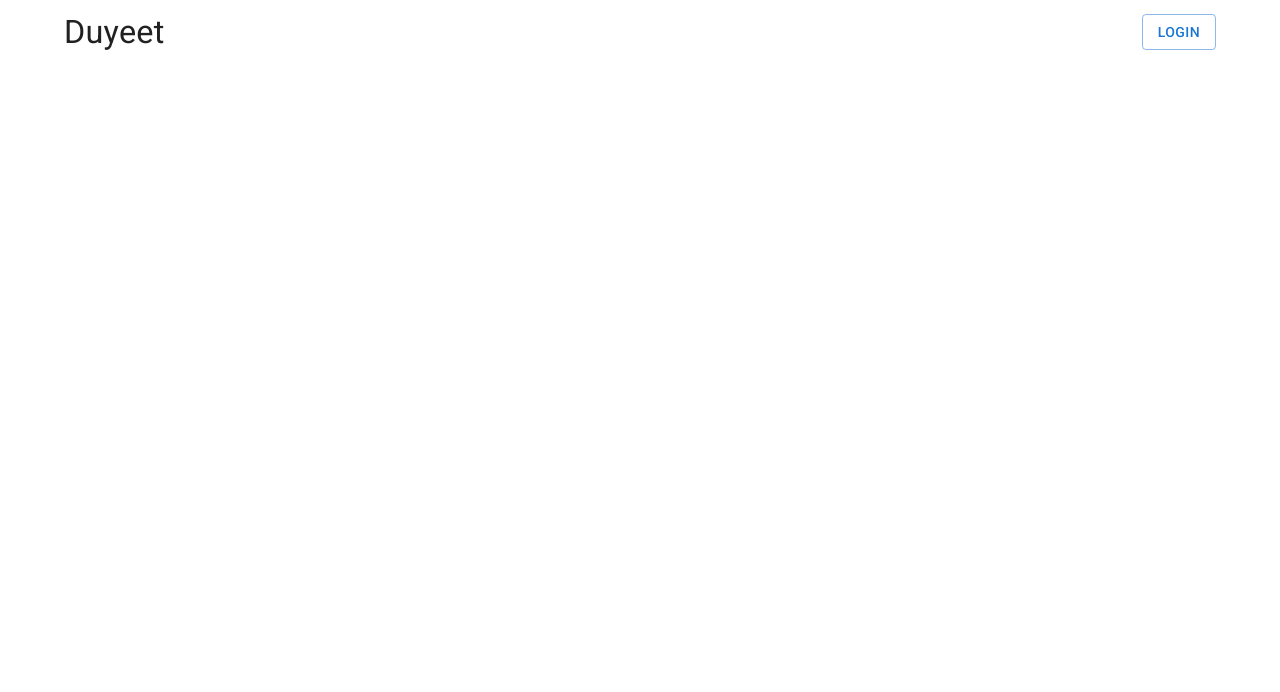
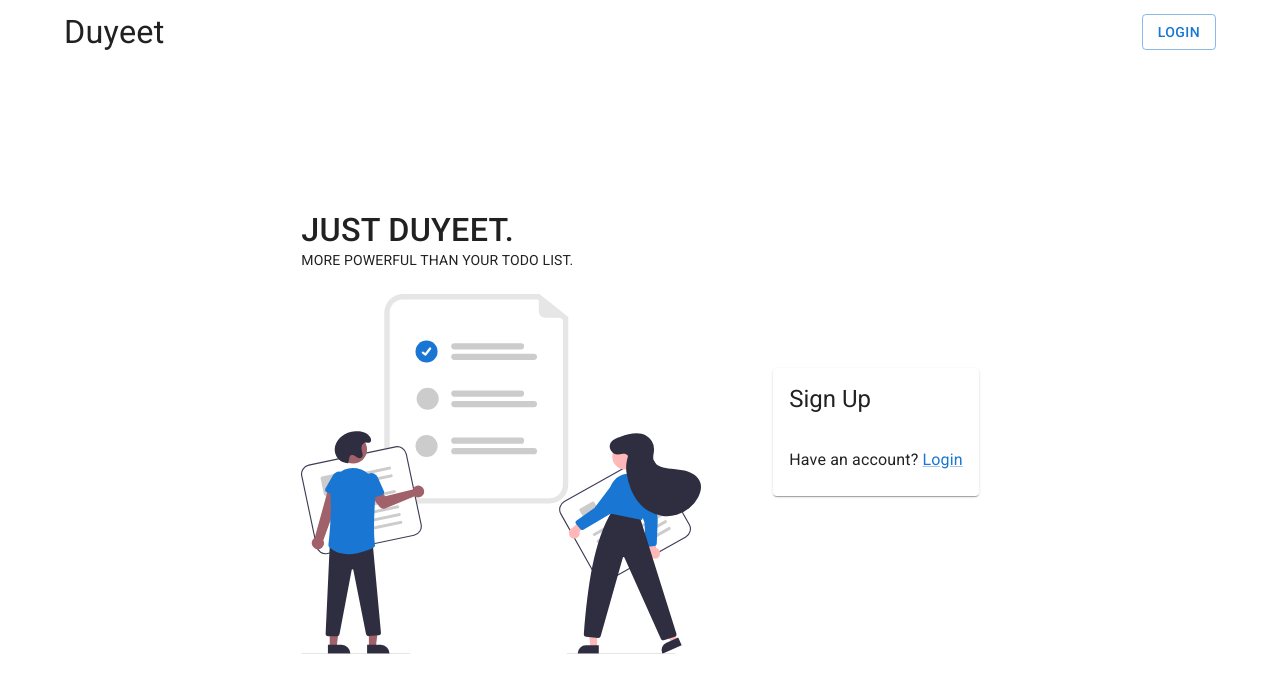
Before and after one commit to Anonymxtrix/duyeet, a React (Create React App) app in the folder frontend/: page / in a window 1280 px wide. Shown: the top 692 px of the page. Built offline with nearby package versions, Linux system fonts and the light colour scheme.

Commit message:
Fill content for home page

```diff
--- a/frontend/src/components/Page.tsx
+++ b/frontend/src/components/Page.tsx
@@ -1,18 +1,19 @@
 import { ReactNode } from "react";
 import { Helmet } from "react-helmet-async";
+import Box, { BoxProps } from "@mui/material/Box";
 
-interface Props {
+interface Props extends BoxProps {
   title?: string;
   children?: ReactNode;
 }
 
 const Page: React.FC<Props> = (props) => {
-  const { title, children } = props;
+  const { title, children, ...boxProps } = props;
   return (
-    <>
+    <Box display="flex" flexGrow={1} padding={3} {...boxProps}>
       <Helmet>{title && <title>{title} - Duyeet</title>}</Helmet>
       {children}
-    </>
+    </Box>
   );
 };
 
--- /dev/null
+++ b/frontend/src/components/SignUpCard.tsx
@@ -0,0 +1,28 @@
+import { Link as RouterLink } from "react-router-dom";
+import Card from "@mui/material/Card";
+import CardContent from "@mui/material/CardContent";
+import CardHeader from "@mui/material/CardHeader";
+import Link from "@mui/material/Link";
+import Stack from "@mui/material/Stack";
+import Typography from "@mui/material/Typography";
+
+const SignUpCard: React.FC = () => {
+  return (
+    <Card>
+      <CardHeader title="Sign Up" />
+      <CardContent>
+        <Stack spacing={3}>
+          {/* TODO: Add sign up form */}
+          <Typography variant="body1">
+            Have an account?{" "}
+            <Link component={RouterLink} to="/login">
+              Login
+            </Link>
+          </Typography>
+        </Stack>
+      </CardContent>
+    </Card>
+  );
+};
+
+export default SignUpCard;
--- a/frontend/src/views/Error404.tsx
+++ b/frontend/src/views/Error404.tsx
@@ -8,12 +8,14 @@ const Error404: React.FC = () => {
   return (
     <Page title="Page Not Found">
       <CenteringBox>
-        <Stack spacing={3} display="flex" alignItems="center">
+        <Stack spacing={6} display="flex" alignItems="center">
           <SvgPageNotFound
             width="100%"
-            style={{ maxWidth: 500, maxHeight: 340 }}
+            style={{ maxWidth: 400, height: "auto" }}
           />
-          <Typography variant="h3">Page not found</Typography>
+          <Typography variant="h3" textAlign="center">
+            Page not found
+          </Typography>
           <Typography variant="body1" textAlign="center">
             The page you are looking for doesn't exist. <br />
             Go back to choose another direction.
--- a/frontend/src/views/Home.tsx
+++ b/frontend/src/views/Home.tsx
@@ -1,7 +1,12 @@
+import CenteringBox from "components/CenteringBox";
 import Page from "components/Page";
+import SignUpCard from "components/SignUpCard";
+import { ReactComponent as SvgCompletedTasks } from "images/undraw_completed_tasks.svg";
 import { Link } from "react-router-dom";
 import AppBar from "@mui/material/AppBar";
+import Box from "@mui/material/Box";
 import Button from "@mui/material/Button";
+import Stack from "@mui/material/Stack";
 import ToolBar from "@mui/material/Toolbar";
 import Typography from "@mui/material/Typography";
 
@@ -22,7 +27,24 @@ const Home: React.FC = () => {
           </Button>
         </ToolBar>
       </AppBar>
-      <Page></Page>
+      <Page>
+        <CenteringBox>
+          <Stack direction={{ xs: "column", sm: "row" }} spacing={9}>
+            <Stack spacing={3} maxWidth={400}>
+              <Typography variant="body2">
+                <Typography variant="h4" fontWeight={500}>
+                  JUST DUYEET.
+                </Typography>
+                MORE POWERFUL THAN YOUR TODO LIST.
+              </Typography>
+              <SvgCompletedTasks style={{ maxWidth: "100%", height: "auto" }} />
+            </Stack>
+            <Box display="flex" flexDirection="column" justifyContent="center">
+              <SignUpCard />
+            </Box>
+          </Stack>
+        </CenteringBox>
+      </Page>
     </>
   );
 };
--- a/frontend/src/views/SignUp.tsx
+++ b/frontend/src/views/SignUp.tsx
@@ -1,32 +1,12 @@
 import CenteringBox from "components/CenteringBox";
 import Page from "components/Page";
-import { Link as RouterLink } from "react-router-dom";
-import Card from "@mui/material/Card";
-import CardContent from "@mui/material/CardContent";
-import CardHeader from "@mui/material/CardHeader";
-import Link from "@mui/material/Link";
-import Stack from "@mui/material/Stack";
-import Typography from "@mui/material/Typography";
+import SignUpCard from "components/SignUpCard";
 
 const SignUp: React.FC = () => {
   return (
     <Page title="Sign Up">
       <CenteringBox>
-        <Card>
-          <CardHeader title="Sign Up" />
-          <CardContent>
-            <Stack spacing={3}>
-              {/* TODO: Add sign up form */}
-              <Typography variant="body1">
-                {/* TODO: Link login link to login route */}
-                Have an account?{" "}
-                <Link component={RouterLink} to="/login">
-                  Login
-                </Link>
-              </Typography>
-            </Stack>
-          </CardContent>
-        </Card>
+        <SignUpCard />
       </CenteringBox>
     </Page>
   );
```
Also changed, not shown: frontend/src/images/undraw_completed_tasks.svg (added).
